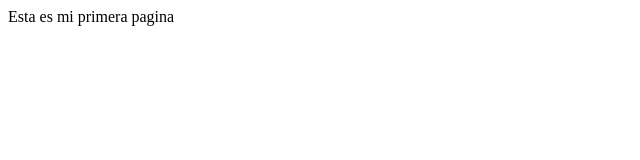
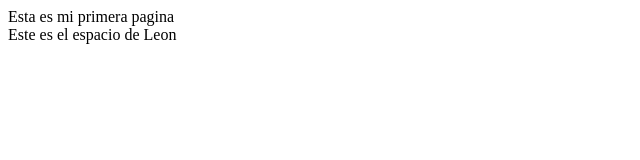
Before and after one commit to GrisselFlores/4SIS2AFloresLorenzanaGrissel, a plain HTML site: page index.html in a window 1280 px wide. Shown: the whole page, without its empty margins (0-640 px from the left). Drawn offline with Linux system fonts and the light colour scheme.

Commit message:
Espacio de Leon

```diff
--- a/index.html
+++ b/index.html
@@ -7,5 +7,8 @@
 </head>
 <body>
     Esta es mi primera pagina
+    <div>
+        Este es el espacio de Leon
+    </div>
 </body>
 </html>
```
